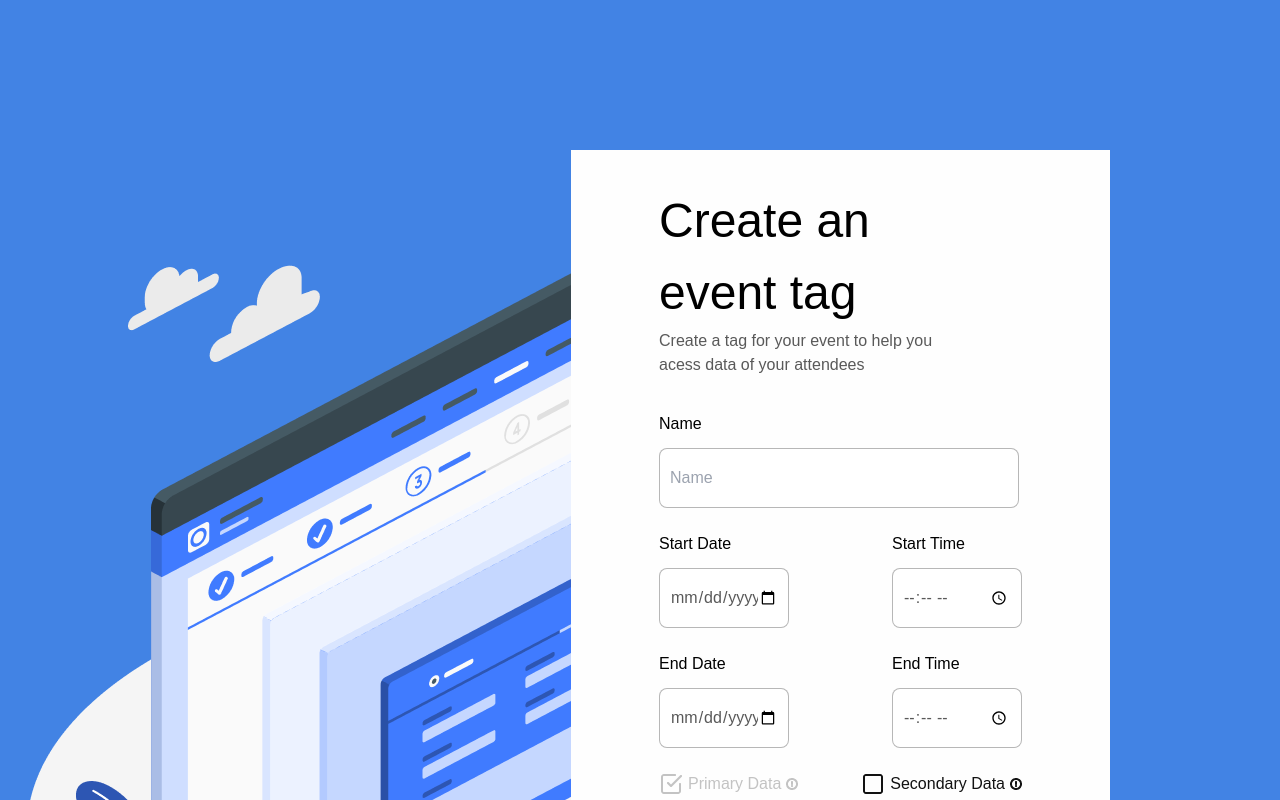
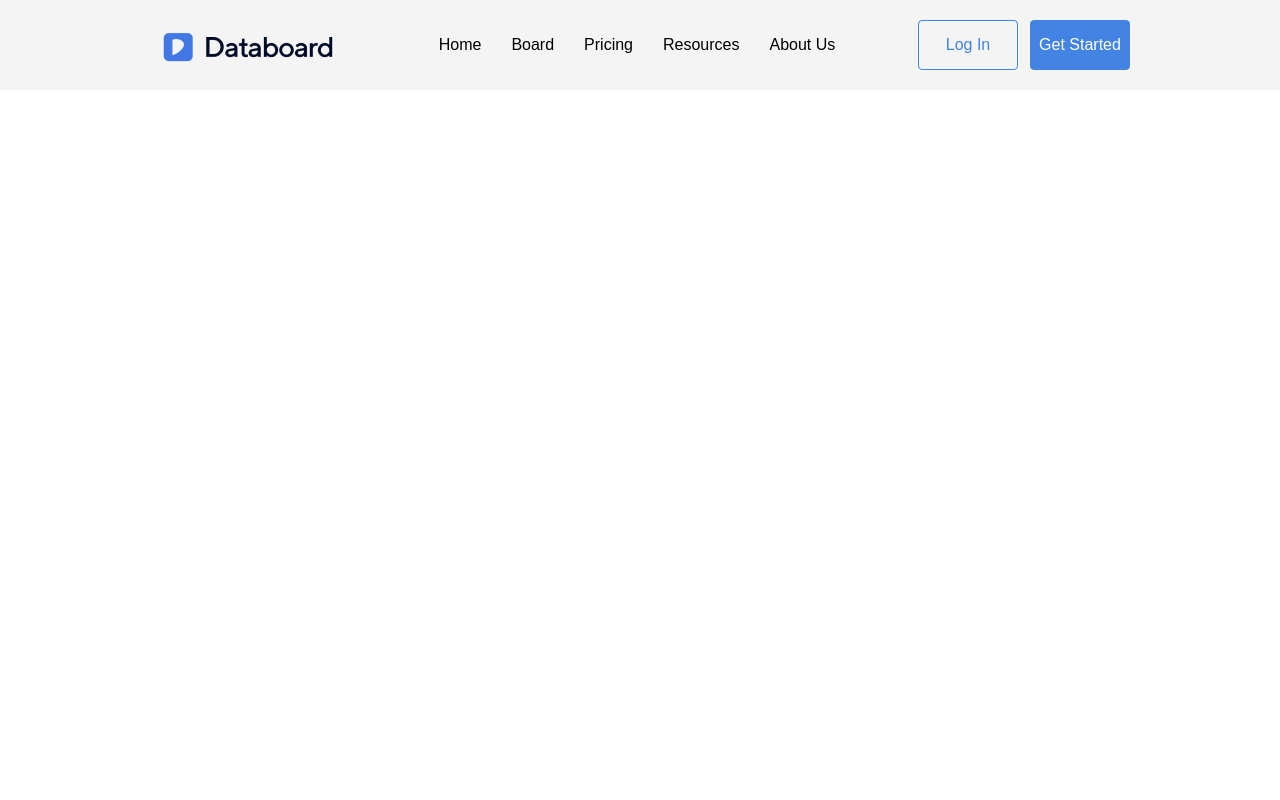
Before and after one commit to databoard-ai/databoard, a Next.js app: page / in a window 1280 px wide. Shown: the top 800 px of the page. Built offline with nearby package versions, Linux system fonts and the light colour scheme.

Commit message:
navbar layout done

```diff
--- /dev/null
+++ b/pages/home.tsx
@@ -0,0 +1,34 @@
+import type { NextPage } from 'next'
+import AuthButton from '../components/AuthButton'
+import Image from 'next/image'
+const Logo1 = require('../public/assets/logo-home.png')
+import AuthInput from '../components/AuthInput'
+import AuthDropdown from '../components/AuthDropdown'
+
+const Index: NextPage = () => {
+    return(
+        <>
+            <div className='nav bg-[#F4F4F4] h-[90px] flex items-center px-[150px] justify-between'>
+                <div className=''>
+                    <a href='#'><Image
+                    src={Logo1}
+                    alt = 'Logo'
+                    /></a>
+                </div>
+                <div className='flex'>
+                    <a href="#" className='mx-[15px]'>Home</a>
+                    <a href="#" className='mx-[15px]'>Board</a>
+                    <a href="#" className='mx-[15px]'>Pricing</a>
+                    <a href="#" className='mx-[15px]'>Resources</a>
+                    <a href="#" className='mx-[15px]'>About Us</a>
+                </div>
+                <div className='flex gap-x-3'>
+                    <a href="#" className='flex border border-primaryBlue rounded-[4px] h-[50px] w-[100px]'><span className='block m-auto text-primaryBlue'>Log In</span></a>
+                    <a href="#" className='flex border border-primaryBlue rounded-[4px] h-[50px] w-[100px] bg-primaryBlue'><span className='block m-auto text-pureWhite'>Get Started</span></a>
+                </div>
+            </div>
+        </>
+    )
+  }
+
+  export default Index;
--- a/pages/index.tsx
+++ b/pages/index.tsx
@@ -8,6 +8,7 @@ import Login from './login'
 import ForgotPass from './forgot_pass'
 import Setup from './setup'
 import CreateTag from './create_tag'
+import Index from './home'
 const sendIcon = require('../public/assets/pie-chart.png')
 const filterIcon = require('../public/assets/filter_icon.png')
 const downChevronIcon = require('../public/assets/down_chevron.png')
@@ -81,7 +82,8 @@ const Home: NextPage = () => {
       {/* <Login/> */}
       {/* <ForgotPass/> */}
       {/* <Setup/> */}
-      <CreateTag/>
+      {/* <CreateTag/> */}
+      <Index/>
     </div>
   )
 }
```
Also changed, not shown: public/assets/logo-home.png (added).
